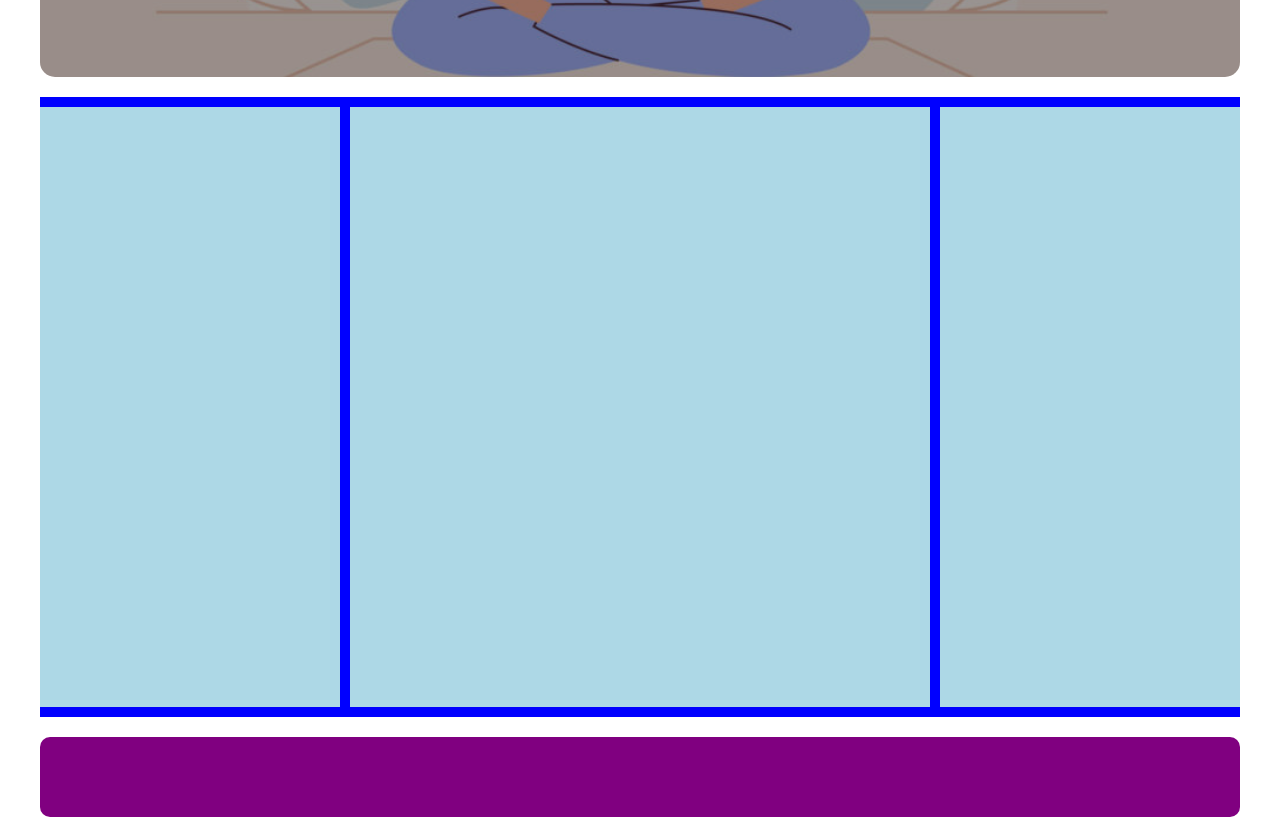
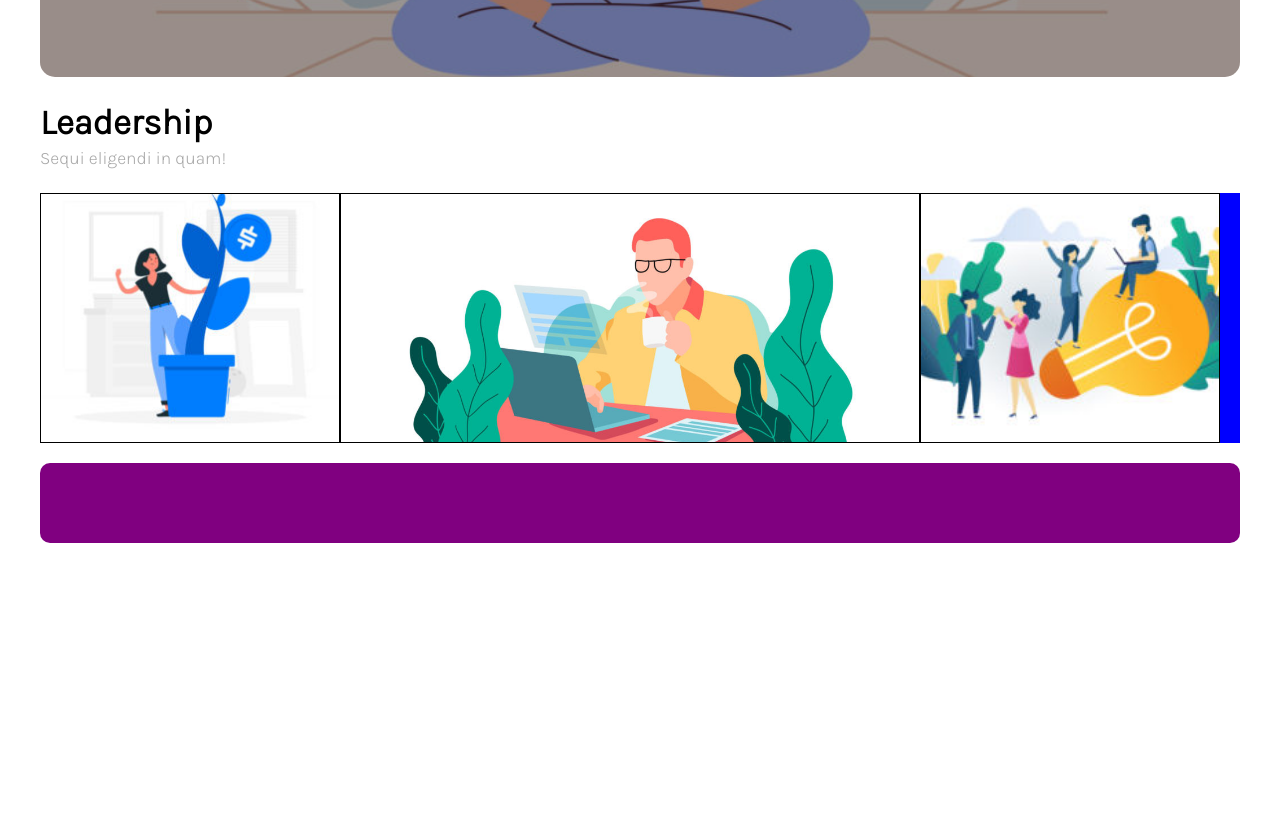
Before and after one commit to lindabettini/htmlcss-wp, a plain HTML site: page index.html in a window 1280 px wide. Shown: the part 600-1437 px from the top of the page. After the commit the page ends 1163 px from the top, so only its background shows below. Drawn offline with Linux system fonts and the light colour scheme.

Commit message:
Add main's images

```diff
--- a/index.html
+++ b/index.html
@@ -35,11 +35,24 @@
             </div>
         </div>
     </div>
-    <header></header>
+    <header>
+        <h1>Leadership</h1>
+        <div id="subtitle">Sequi eligendi in quam!</div>
+    </header>
     <div class="container clearfix">
-        <div class="side-box"></div>
-        <main></main>
-        <div class="side-box"></div>
+
+        <div class="side-box-left">
+            <div class="img-left-cont"></div>
+        </div>
+
+        <main>
+            <div class="img-main-cont"></div>
+        </main>
+
+        <div class="side-box-right">
+            <div class="img-right-cont"></div>
+        </div>
+
     </div>
     <!-- Footer  -->
     <footer></footer>
--- a/style.css
+++ b/style.css
@@ -81,27 +81,48 @@ a{
     display: table;
 }
 
-.header{
-    height: 150px;
-    background-color: lightblue;
-    border-radius: 10px 10px 0 0;
+header{
+    margin: 25px 0;
+    font-size: 1.1em;
+    font-weight: bold;
+}
+
+#subtitle{
+    color: #A9A9A9;
+    margin-top: 5px;
+    font-weight: normal;
 }
 
 main{
-    height: 600px;
     background-color: lightblue;
     width: calc(50% - 20px);
-    margin: 10px;
     float: left;
 }
 
-.side-box{
+.side-box-left, .side-box-right{
     width: 25%;
-    margin-top: 10px;
-    height: 600px;
     background-color: lightblue;
     float: left;
 }
+
+.img-left-cont, .img-right-cont, .img-main-cont{
+    height: 250px;
+    border: 1px solid black;
+    background-repeat: no-repeat;
+    background-position: center;
+    background-size: cover;
+}
+
+.img-left-cont{
+    background-image: url(img/img-1.jpg);
+}
+ .img-main-cont{
+     background-image: url(img/banner-2.jpg);
+ }
+
+ .img-right-cont{
+     background-image: url(img/img-3.jpg);
+ }
 
 /* Footer */
 footer{
```
